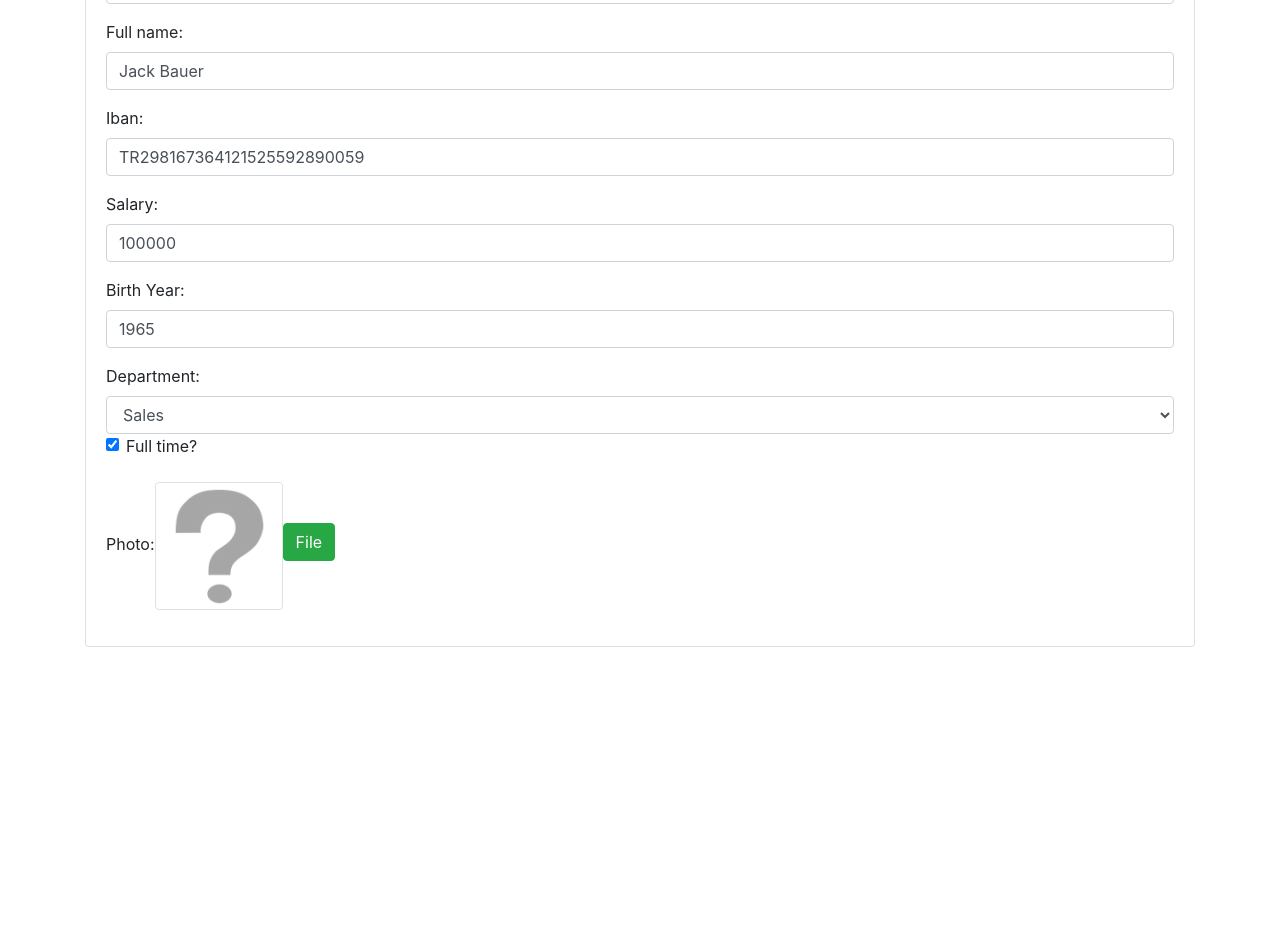
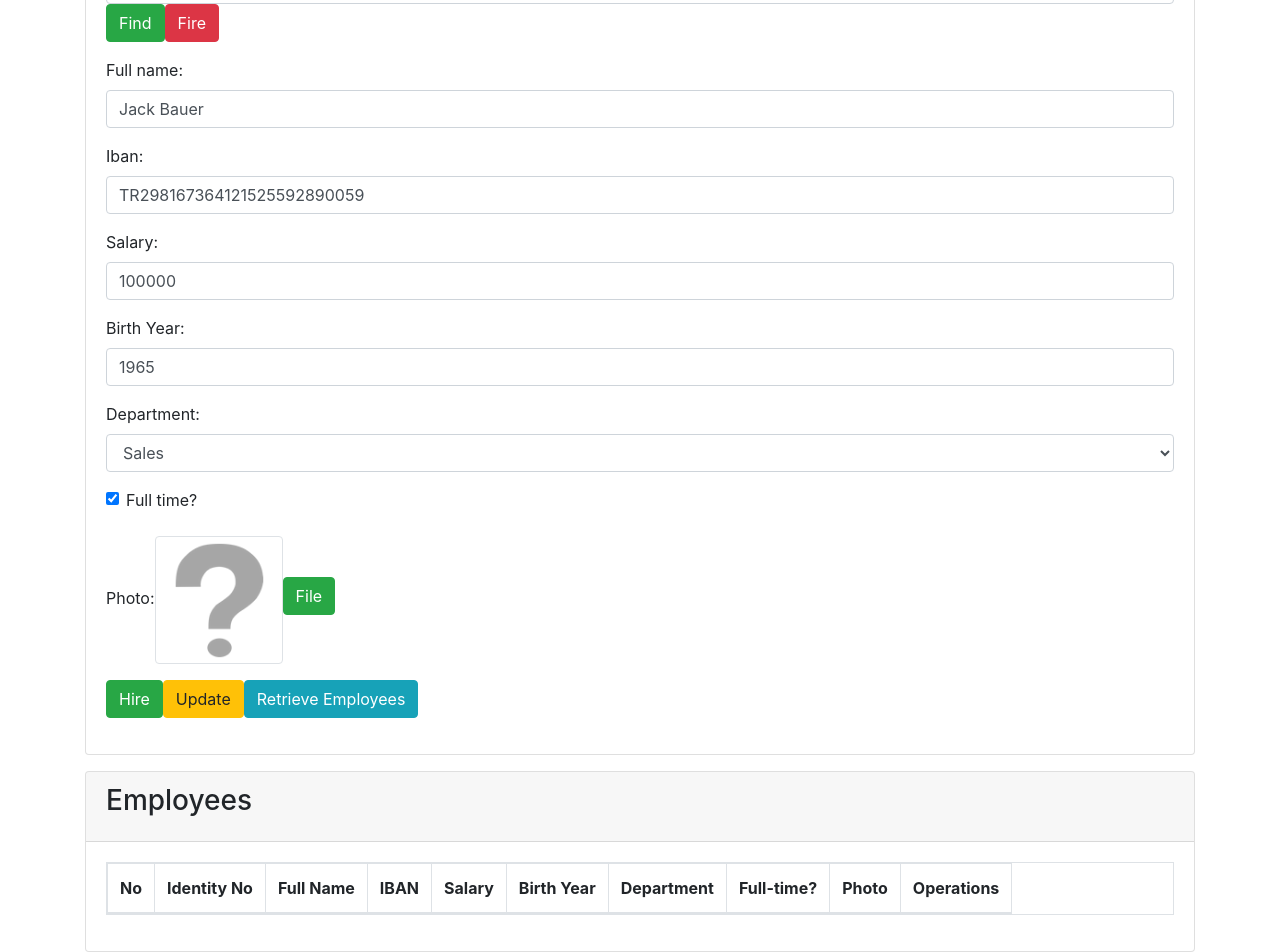
Before and after one commit to deepcloudlabs/dcl306-2021-apr-19, a React (Create React App) app in the folder hr-frontend/: page / in a window 1280 px wide. Shown: the part 158-1110 px from the top of the page. Before the commit the page ends 805 px from the top, so only its background shows below. Built offline with nearby package versions, Linux system fonts and the light colour scheme.

Commit message:
initial commit

```diff
--- a/hr-frontend/src/App.js
+++ b/hr-frontend/src/App.js
@@ -3,6 +3,7 @@ import EmployeeModel from "./model/employee";
 
 function App() {
     const [employee, setEmployee] = React.useState(new EmployeeModel());
+    const [employees, setEmployees] = React.useState([]);
 
     function handleChange(event) {
         const value = event.target.value;
@@ -25,6 +26,68 @@ function App() {
         }
     }
 
+    function findEmployee() {
+        let emp = {...employee};
+        fetch(`http://localhost:4001/employees/${emp.identityNo}`,
+            {
+                method: "GET",
+                headers: {
+                    "Accept": "application/json"
+                }
+            }).then(res => res.json())
+            .then(res => setEmployee(res));
+    }
+
+    function fireEmployee() {
+        fetch(`http://localhost:4001/employees/${employee.identityNo}`,
+            {
+                method: "DELETE",
+                headers: {
+                    "Accept": "application/json"
+                }
+            }).then(res => res.json())
+            .then(res => setEmployee(res));
+    }
+
+    function hireEmployee() {
+        const emp = {...employee};
+        fetch('http://localhost:4001/employees',
+            {
+                method: "POST",
+                headers: {
+                    "Content-Type": "application/json",
+                    "Accept": "application/json"
+                },
+                body: JSON.stringify(emp)
+            }).then(res => res.json())
+            .then(res => console.log("Employee is hired!"))
+    }
+
+    function updateEmployee() {
+        const emp = {...employee};
+        fetch('http://localhost:4001/employees',
+            {
+                method: "PUT",
+                headers: {
+                    "Content-Type": "application/json",
+                    "Accept": "application/json"
+                },
+                body: JSON.stringify(emp)
+            }).then(res => res.json())
+            .then(res => console.log("Employee is updated!"))
+    }
+
+    function retrieveEmployees() {
+        fetch(`http://localhost:4001/employees`,
+            {
+                method: "GET",
+                headers: {
+                    "Accept": "application/json"
+                }
+            }).then(res => res.json())
+            .then(employees => setEmployees(employees));
+    }
+
     return (
         <div className="container">
             <div className="card">
@@ -39,6 +102,8 @@ function App() {
                                className="form-control"
                                onChange={(event) => handleChange(event)}
                                value={employee.identityNo}></input>
+                        <button onClick={findEmployee} className="btn btn-success">Find</button>
+                        <button onClick={fireEmployee} className="btn btn-danger">Fire</button>
                     </div>
                     <div className="form-group">
                         <label>Full name:</label>
@@ -84,6 +149,7 @@ function App() {
                             <option>HR</option>
                             <option>Finance</option>
                         </select>
+                    </div>
                     <div className="form-group">
                         <div className="form-check">
                             <input type="checkbox"
@@ -108,9 +174,56 @@ function App() {
                             <span>File</span>
                         </label>
                     </div>
+                    <div className="form-group">
+                        <button onClick={hireEmployee} className="btn btn-success">Hire</button>
+                        <button onClick={updateEmployee} className="btn btn-warning">Update</button>
+                        <button onClick={retrieveEmployees} className="btn btn-info">Retrieve Employees</button>
+
                     </div>
                 </div>
-
+            </div>
+            <p></p>
+            <div className="card">
+                <div className="card-header">
+                    <h3 className="card-title">Employees</h3>
+                </div>
+                <div className="card-body">
+                    <table className="table table-bordered table-hover table-responsive">
+                        <thead>
+                            <tr>
+                                <th>No</th>
+                                <th>Identity No</th>
+                                <th>Full Name</th>
+                                <th>IBAN</th>
+                                <th>Salary</th>
+                                <th>Birth Year</th>
+                                <th>Department</th>
+                                <th>Full-time?</th>
+                                <th>Photo</th>
+                                <th>Operations</th>
+                            </tr>
+                        </thead>
+                        <tbody>{
+                           employees.map( (emp,idx) =>
+                                <tr key={emp.identityNo}>
+                                    <td>{idx + 1}</td>
+                                    <td>{emp.identityNo}</td>
+                                    <td>{emp.fullname}</td>
+                                    <td>{emp.iban}</td>
+                                    <td>{emp.salary}</td>
+                                    <td>{emp.birthYear}</td>
+                                    <td>{emp.department}</td>
+                                    <td>{emp.fulltime ? 'FULL-TIME' : 'PART-TIME'}</td>
+                                    <td><img className="img-thumbnail"
+                                             src={emp.photo}
+                                             style={{width: '64px', height: '64px'}}></img></td>
+                                    <td><button className="btn btn-danger">Fire</button></td>
+                                </tr>
+                           )
+                        }
+                        </tbody>
+                    </table>
+                </div>
             </div>
         </div>
     );
```
Lines whose indentation alone changed are shown as unchanged.
